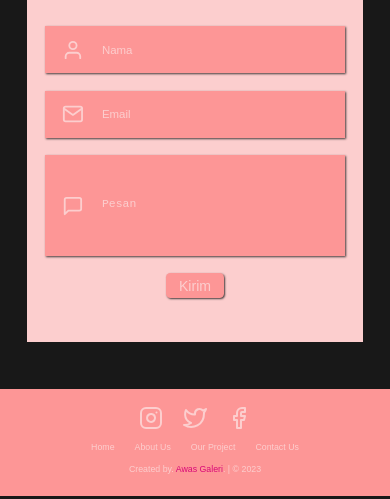
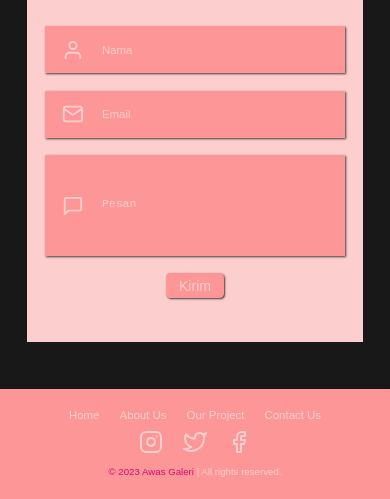
Before and after one commit to awas-galeri/awas-galeri.github.io, a plain HTML site: page index.html in a window 390 px wide. Shown: the part 3424-3923 px from the top of the page. Drawn offline with nearby package versions, Linux system fonts and the light colour scheme; a web font is replaced by a local one.

Commit message:
edit footer

```diff
--- a/css/style.css
+++ b/css/style.css
@@ -600,6 +600,7 @@ footer {
 
 footer .sosmed {
     padding: 1rem 0;
+    margin-top: 0.3 rem;
 }
 
 footer .sosmed a {
@@ -613,12 +614,12 @@ footer .sosmed a:hover {
 }
 
 footer .links {
-    margin-bottom: 1.3rem;
+    margin-top: 1.3rem;
 }
 
 footer .links a {
     color: var(--bg);
-    padding: 0.7rem 1rem;
+    padding: 1rem;
 }
 
 footer .links a:hover {
@@ -723,6 +724,14 @@ footer .credits span {
     .contact .row form {
         padding-top: 2rem;
     }
+
+    footer .links a {
+        font-size: 1.3rem;
+    }
+
+    footer .credits {
+        font-size: 1.1rem;
+    }
 }
 
 /* Phone */
--- a/index.html
+++ b/index.html
@@ -237,6 +237,12 @@
 
     <!-- Footer -->
     <footer>
+      <div class="links">
+        <a href="#">Home</a>
+        <a href="#about">About Us</a>
+        <a href="#project">Our Project</a>
+        <a href="#contact">Contact Us</a>
+      </div>
       <div class="sosmed">
         <a
           href="https://instagram.com/awas.gallery?igshid=YmMyMTA2M2Y="
@@ -252,17 +258,8 @@
           ><i data-feather="facebook"></i
         ></a>
       </div>
-      <div class="links">
-        <a href="#">Home</a>
-        <a href="#about">About Us</a>
-        <a href="#project">Our Project</a>
-        <a href="#contact">Contact Us</a>
-      </div>
       <div class="credits">
-        <p>
-          Created by.
-          <span>Awas Galeri</span>. | &copy; 2023
-        </p>
+        <p><span>&copy; 2023 Awas Galeri</span> | All rights reserved.</p>
       </div>
     </footer>
     <!-- Akhir Footer -->
```
